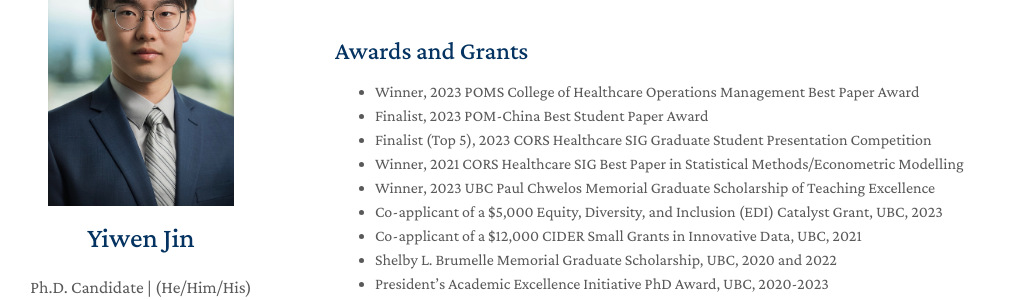
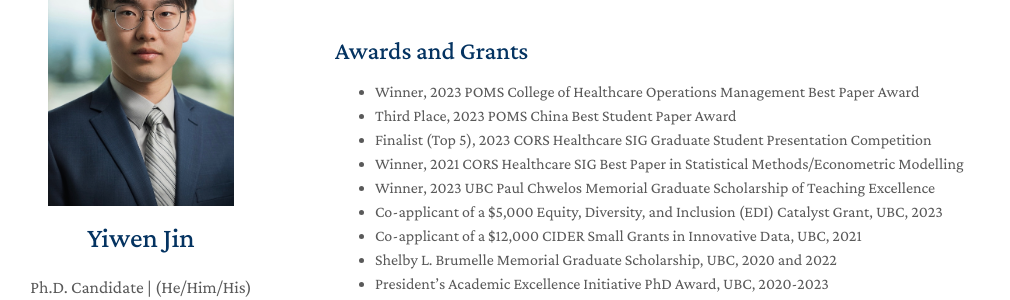
Before and after one commit to zeyang1225/zeyang1225.github.io, a Jekyll site: the page built from index.md, in a window 1280 px wide and 900 px high, scrolled down 1655 px. Shown: the part 153-453 px from the top of the window, without its empty margins (135-1145 px from the left). Built offline with Jekyll 4.4.1, drawn with Linux system fonts in a browser that asks for light colours; nearby versions of some CDN libraries; a style sheet for code colours, icons or effects is not loaded; our own code applies the rules of GitHub Pages for plain Markdown files.

Commit message:
Update awards.md

```diff
--- a/_includes/awards.md
+++ b/_includes/awards.md
@@ -2,7 +2,7 @@
 
 <ul style="margin:0 0 5px;">
   <li><autocolor>Winner, 2023 POMS College of Healthcare Operations Management Best Paper Award</autocolor></li>
-  <li><autocolor>Finalist, 2023 POM-China Best Student Paper Award</autocolor></li>
+  <li><autocolor>Third Place, 2023 POMS China Best Student Paper Award</autocolor></li>
   <li><autocolor>Finalist (Top 5), 2023 CORS Healthcare SIG Graduate Student Presentation Competition</autocolor></li>
   <li><autocolor>Winner, 2021 CORS Healthcare SIG Best Paper in Statistical Methods/Econometric Modelling</autocolor></li>
   <li><autocolor>Winner, 2023 UBC Paul Chwelos Memorial Graduate Scholarship of Teaching Excellence</autocolor></li>
```
